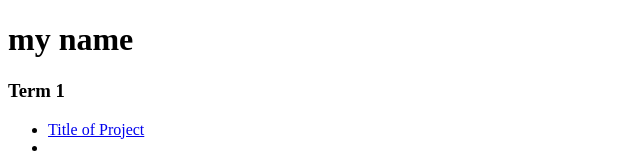
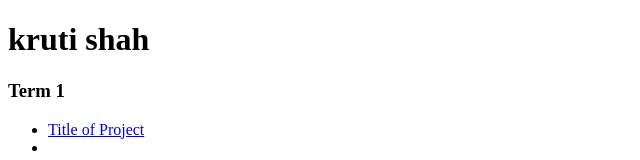
Before and after one commit to 96kruti/wcc-Portfolio, a plain HTML site: page index.html in a window 1280 px wide. Shown: the top 160 px of the page, without its empty margins (0-640 px from the left). Drawn offline with Linux system fonts and the light colour scheme.

Commit message:
Update index.html

```diff
--- a/index.html
+++ b/index.html
@@ -11,7 +11,7 @@
         <!--This week we are keeping things very simple, please do not add anything extra, no CSS styling etc.-->
 
         <!--Change to your full name below-->
-        <h1>my name</h1>
+        <h1>kruti shah</h1>
 
         <h3>Term 1</h3>
 
```
